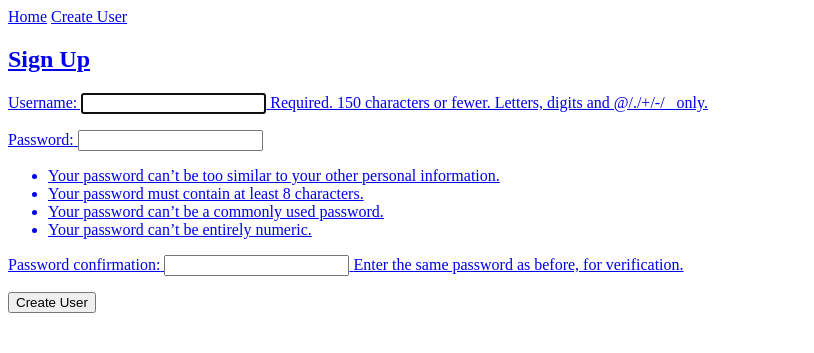
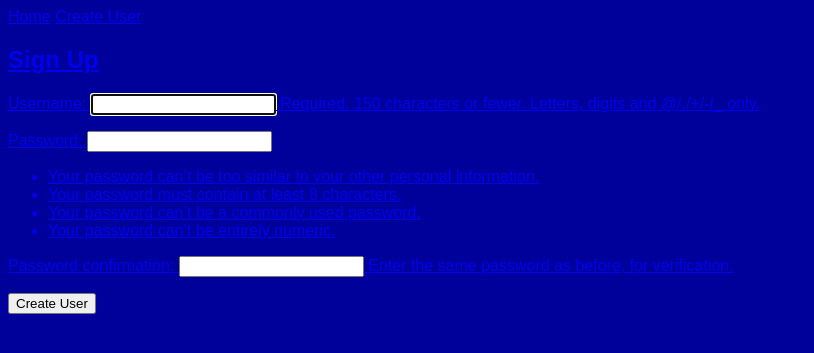
Before and after one commit to sseaver/the_mighty_restaurant, a Django app: a page that uses the_mighty_restaurant/templates/base.html in a window 1280 px wide. Shown: the top 353 px of the page, without its empty margins (0-814 px from the left). Run offline with Django 3.2, Linux system fonts and the light colour scheme.

Commit message:
smal changes to ui

```diff
--- a/the_mighty_restaurant/templates/base.html
+++ b/the_mighty_restaurant/templates/base.html
@@ -3,13 +3,18 @@
   <head>
     <meta charset="utf-8">
     <title>MightyRestaraunt</title>
+    <style media="screen">
+      body {
+        color: orange; background-color:#00009A;
+      }
+    </style>
   </head>
-  <body>
+  <body style="font-family:sans-serif;">
 <a href="{% url 'index_view' %}">Home</a>
 <a href="{% url 'user_create_view' %}">Create User</a>
 
 {% if not request.user.is_authenticated %}
-<a href="{% url 'logout' %}?next={% url 'login' %}>"Log out</a>
+<a href="{% url 'logout' %}?next={% url 'index_view' %}>"Log out</a>
 {% endif %}
 
 {% block content %}
```
Also changed, not shown: the_mighty_restaurant/db.sqlite3.
